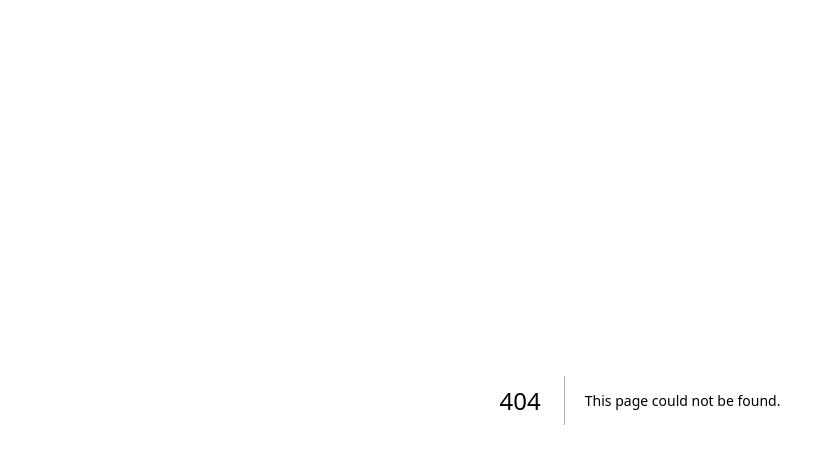
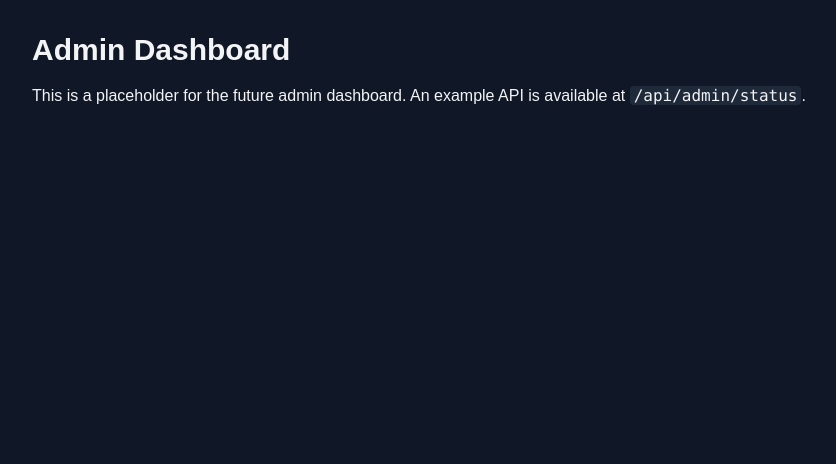
Before and after one commit to G3niusYukki/WinrockRWA, a Next.js app: page /admin in a window 1280 px wide. Before the commit this address had no page. Shown: the top 464 px of the page, without its empty margins (0-836 px from the left). Built offline with nearby package versions, Linux system fonts and the light colour scheme.

Commit message:
Add admin dashboard and API placeholder

```diff
--- a/app/LanguageContext.tsx
+++ b/app/LanguageContext.tsx
@@ -10,6 +10,7 @@ const translations = {
     navFeatures: "Features",
     navDocs: "Docs",
     navCommunity: "Community",
+    navAdmin: "Admin",
     connectWallet: "Connect Wallet",
     connecting: "Connecting...",
     heroTitle: "Tokenize Real World Assets",
@@ -29,6 +30,7 @@ const translations = {
     query: "Query",
     currentPrice: "Current price:",
     rights: "All rights reserved.",
+    adminTitle: "Admin Dashboard",
     launchAppHeading: "Launch App",
     listProduct: "List Product",
     price: "Price",
@@ -47,6 +49,7 @@ const translations = {
     navFeatures: "功能",
     navDocs: "文档",
     navCommunity: "社区",
+    navAdmin: "后台",
     connectWallet: "连接钱包",
     connecting: "连接中...",
     heroTitle: "将现实世界资产代币化",
@@ -64,6 +67,7 @@ const translations = {
     query: "查询",
     currentPrice: "当前价格：",
     rights: "版权所有。",
+    adminTitle: "后台管理",
     launchAppHeading: "启动应用",
     listProduct: "上架商品",
     price: "价格",
--- /dev/null
+++ b/app/admin/page.tsx
@@ -0,0 +1,16 @@
+"use client";
+
+import { useLanguage } from "../LanguageContext";
+
+export default function AdminPage() {
+  const { t } = useLanguage();
+  return (
+    <div className="p-8 min-h-screen bg-gray-900 text-gray-100">
+      <h1 className="text-3xl font-bold mb-4">{t("adminTitle")}</h1>
+      <p>
+        This is a placeholder for the future admin dashboard. An example API is
+        available at <code className="bg-gray-800 px-1 rounded">/api/admin/status</code>.
+      </p>
+    </div>
+  );
+}
--- /dev/null
+++ b/app/api/admin/status/route.ts
@@ -0,0 +1,6 @@
+import { NextResponse } from "next/server";
+
+// Basic placeholder endpoint for future admin APIs
+export async function GET() {
+  return NextResponse.json({ status: "ok", message: "Admin API placeholder" });
+}
--- a/app/page.tsx
+++ b/app/page.tsx
@@ -43,6 +43,9 @@ export default function Home() {
           </a>
           <a href="#community" className="hover:text-indigo-400 transition-colors">
             {t("navCommunity")}
+          </a>
+          <a href="/admin" className="hover:text-indigo-400 transition-colors">
+            {t("navAdmin")}
           </a>
         </nav>
         <div className="flex items-center">
```
